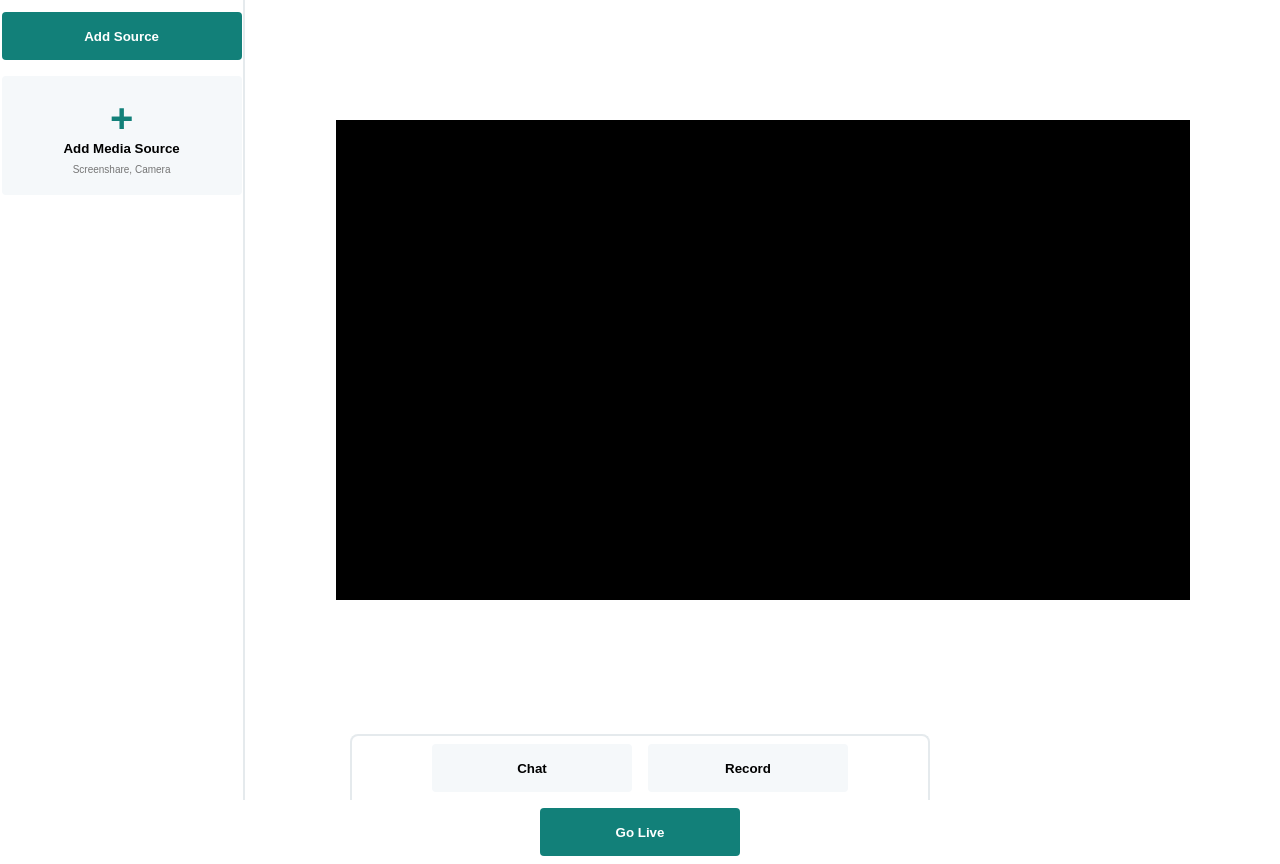
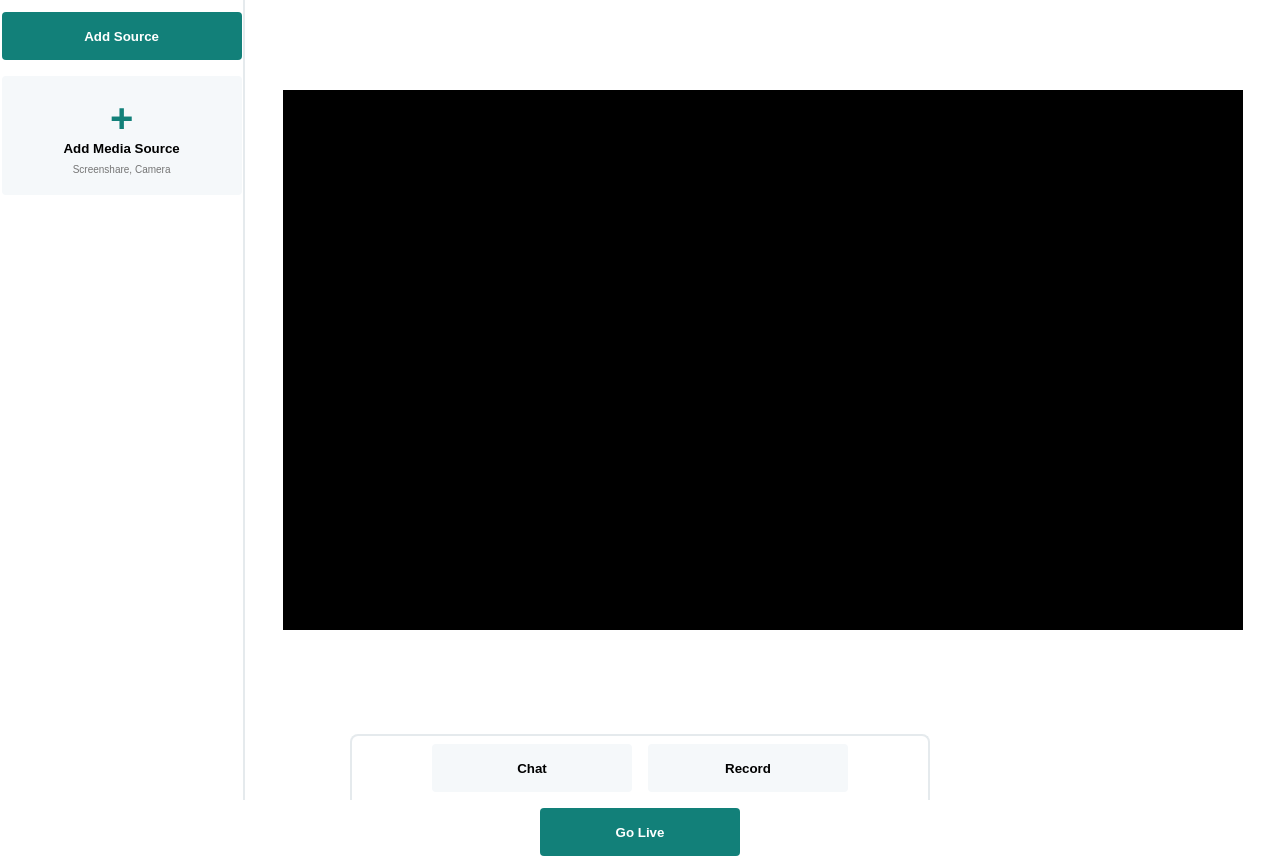
Before and after one commit to zdavidson/stream-labs-frontend-assignment, a React (Create React App) app: page / in a window 1280 px wide. Built offline with nearby package versions, Linux system fonts and the light colour scheme.

Commit message:
update stream display size

```diff
--- a/src/App.js
+++ b/src/App.js
@@ -5,7 +5,6 @@ import { ModalProvider } from "./context/AddMediaModalContext";
 import { ScreenshareProvider } from "./context/CreateScreenshareContext";
 import { VideoFeedProvider } from "./context/CreateVideoFeedContext";
 
-// Add placeholder buttons
 // Add resizing
 // Add multiple inputs simultaneously
 
--- a/src/components/StreamDisplay.scss
+++ b/src/components/StreamDisplay.scss
@@ -2,8 +2,8 @@
   grid-row: 2/3;
   justify-self: center;
   align-self: end;
-  height: 480px;
-  width: 854px;
+  height: 540px;
+  width: 960px;
   margin: 32px;
   background-color: black;
 
@@ -13,7 +13,7 @@
 
   video {
     align-self: center;
-    width: 854px;
-    height: 480px;
+    width: 960px;
+    height: 540px;
   }
 }
```
